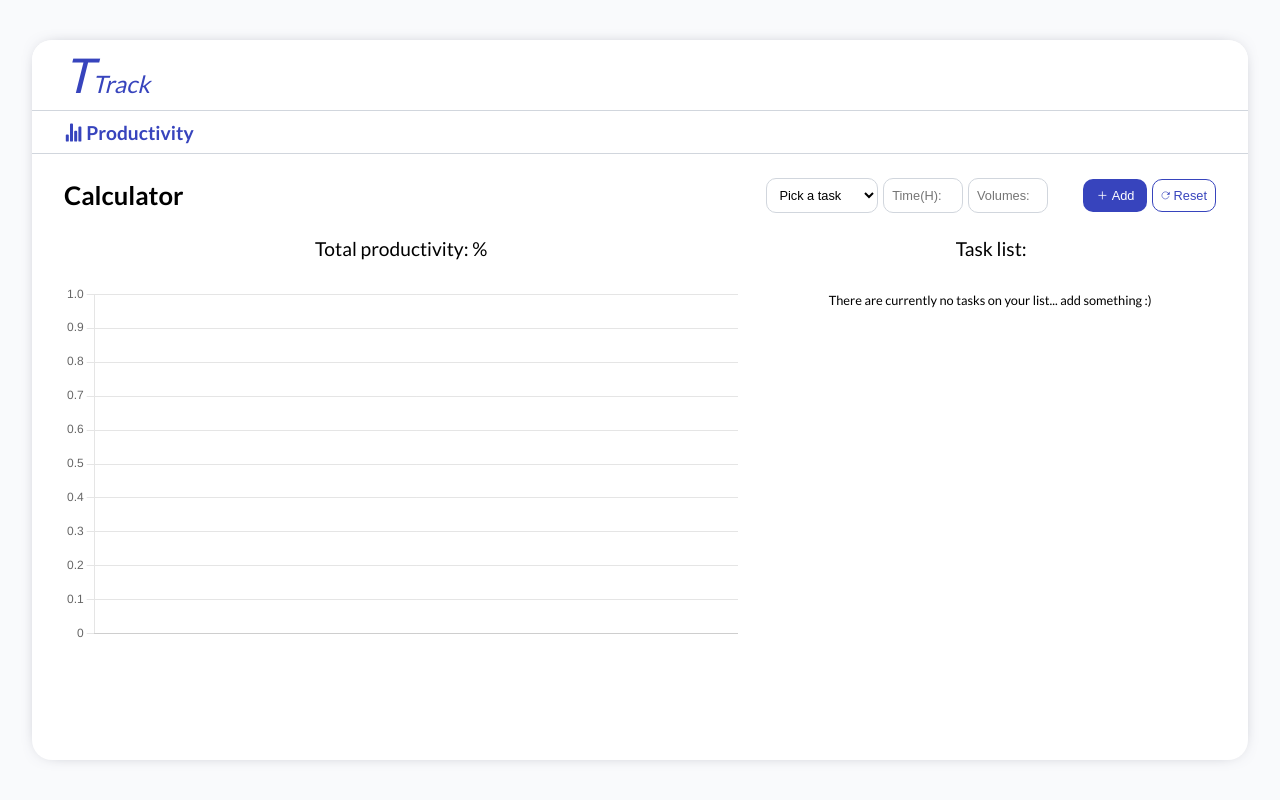
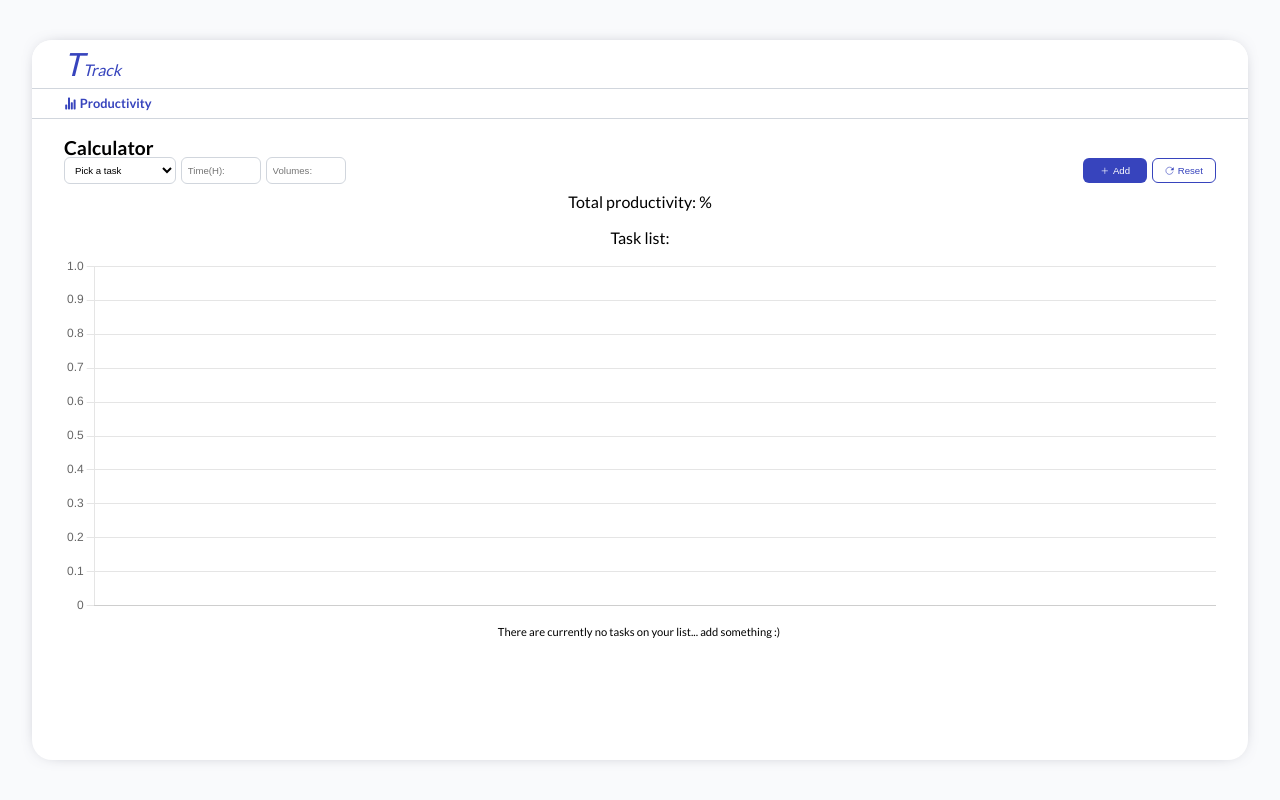
Before and after one commit to krolik2/ttrack, a React (Create React App) app: page /#/ in a window 1280 px wide. Built offline with nearby package versions, Linux system fonts and the light colour scheme.

Commit message:
layout adjustments for laptop screens

```diff
--- a/src/scss/index.scss
+++ b/src/scss/index.scss
@@ -22,7 +22,7 @@
   display: flex;
   align-items: center;
   font-weight: 600;
-  font-size: clamp(1.6rem, 2vw, 2.5rem);
+  font-size: 2.2rem;
 }
 
 .sub_title_left {
@@ -37,12 +37,18 @@
 
 .sub_title {
   font-weight: 200;
-  font-size: clamp(1.2rem, 1.5vw, 1.8rem);
+  font-size: 1.8rem;
   margin: 10px auto;
 }
 
 .smaller {
   font-size: $base-font-size;
+}
+
+.controls_container {
+  display: flex;
+  align-items: center;
+  justify-content: space-between;
 }
 
 .productivity_form {
@@ -64,6 +70,19 @@
   outline: none;
   background-color: #fff;
   padding: 8px;
+}
+
+.input:focus {
+  border: 1px solid $secondary;
+}
+
+.underline {
+  position: absolute;
+  bottom: -0.7rem;
+  left: 0;
+  right: 0;
+  height: 3px;
+  background: $secondary;
 }
 
 .select {
@@ -116,7 +135,7 @@
 }
 .charts_right {
   padding-right: 2px;
-  overflow-y: scroll;
+  overflow-y: auto;
   max-height: 45vmin;
 }
 
@@ -124,7 +143,6 @@
   display: flex;
   align-items: center;
   justify-content: space-between;
-  width: 100%;
   height: 3rem;
   border: 1px solid;
   border-radius: 10px;
@@ -132,15 +150,27 @@
   color: black;
 }
 
+.task_item-thin {
+  height: 2rem;
+}
+
+.task_item-short {
+  width: 80%;
+}
+
 .task_item:hover {
   box-shadow: 1px 1px 1px 1px rgba(228, 235, 236, 1);
+}
+
+.manage_task_item:hover {
+  box-shadow: 0px 1px 0px 0px rgba(66, 68, 90, 1);
 }
 
 .task_text {
   height: 100%;
   width: 100%;
   display: flex;
-  justify-items: space-between;
+  justify-content: space-evenly;
   align-items: center;
   font-size: $base-font-size;
   font-weight: bold;
@@ -161,6 +191,40 @@
 .task_item_volumes {
   margin-right: 3px;
   width: 25%;
+}
+
+.task_list {
+  display: flex;
+  align-items: center;
+  flex-direction: column;
+  width: 50%;
+  // min-height: 45vmin;
+  // max-height: 45vmin;
+  border-radius: 5px;
+}
+
+.half-width {
+  width: 50%;
+}
+
+.wide {
+  flex-direction: row;
+  flex-wrap: wrap;
+  width: 100%;
+}
+
+.manage_task_item {
+  display: flex;
+  align-items: center;
+  justify-content: space-between;
+  height: 3rem;
+  border: 1px solid;
+  margin-bottom: 0.5rem;
+  color: black;
+}
+
+.border-none {
+  border: none;
 }
 
 .btn-container {
@@ -220,11 +284,38 @@
 }
 
 .content {
+  padding: 0 2rem;
+  min-height: 80%;
+}
+
+.content-calculator {
   display: grid;
   grid-template-columns: 3fr 2fr;
-  padding: 0 2rem;
   column-gap: 3.5rem;
   row-gap: 2.5rem;
+}
+
+.content-manage_tasks {
+  display: grid;
+  grid-template-columns: 1fr;
+}
+
+.list_header {
+  margin-top: 1rem;
+  display: flex;
+  flex-direction: row;
+  flex-wrap: wrap;
+  align-items: center;
+  background-color: $secondary;
+  color: #fff;
+  height: 2rem;
+}
+
+.list_header-item {
+  padding-left: 10px;
+  display: flex;
+  width: 50%;
+  justify-content: space-evenly;
 }
 
 .navbar {
@@ -281,6 +372,7 @@
 
 .nav-item {
   color: $inactive;
+  position: relative;
 }
 
 .active {
@@ -395,16 +487,86 @@
 
 @media only screen and (max-width: 1280px) {
   .navbar {
-    margin-bottom: 1.5rem;
+    margin-bottom: 1.2rem;
+
+    .navbar_wrapper {
+      padding: 0.5rem 2rem;
+
+      .navbar_logo {
+        font-size: 2rem;
+
+        .navbar_logo_details {
+          font-size: 1rem;
+        }
+      }
+    }
   }
 
-  .content {
-    column-gap: 1.75rem;
-    row-gap: 1rem;
+  .navbar_icons_wrapper {
+    padding: 0.5rem 2rem;
+
+    .navbar_icons_container {
+      font-size: 0.8rem;
+
+      .icon {
+        height: 0.8rem;
+        width: 0.8rem;
+      }
+    }
+  }
+
+  .select {
+    font-size: 0.6rem;
+    padding: 6px;
+    border-radius: 6px;
+  }
+
+  .button {
+    font-size: 0.6rem;
+    padding: 6px;
+    border-radius: 6px;
+
+    .icon {
+      height: 0.6rem;
+      margin-right: 3px;
+    }
+  }
+
+  .input {
+    font-size: 0.6rem;
+    padding: 6px;
+    border-radius: 6px;
+  }
+
+  .underline {
+    bottom: -0.5rem;
+    height: 2px;
+  }
+
+  .content-calculator {
+    row-gap: 1.5rem;
+  }
+
+  .heading {
+    font-size: 1.2rem;
+  }
+
+  .sub_title {
+    font-size: 1rem;
+  }
+
+  .smaller {
+    font-size: 0.7rem;
   }
 
   .task_item {
-    height: 2.3rem;
+    height: 2.1rem;
+    border-radius: 10px;
+    margin-bottom: 0.5rem;
+  }
+
+  .task_text {
+    font-size: 0.7rem;
   }
 
   .close-container {
```
